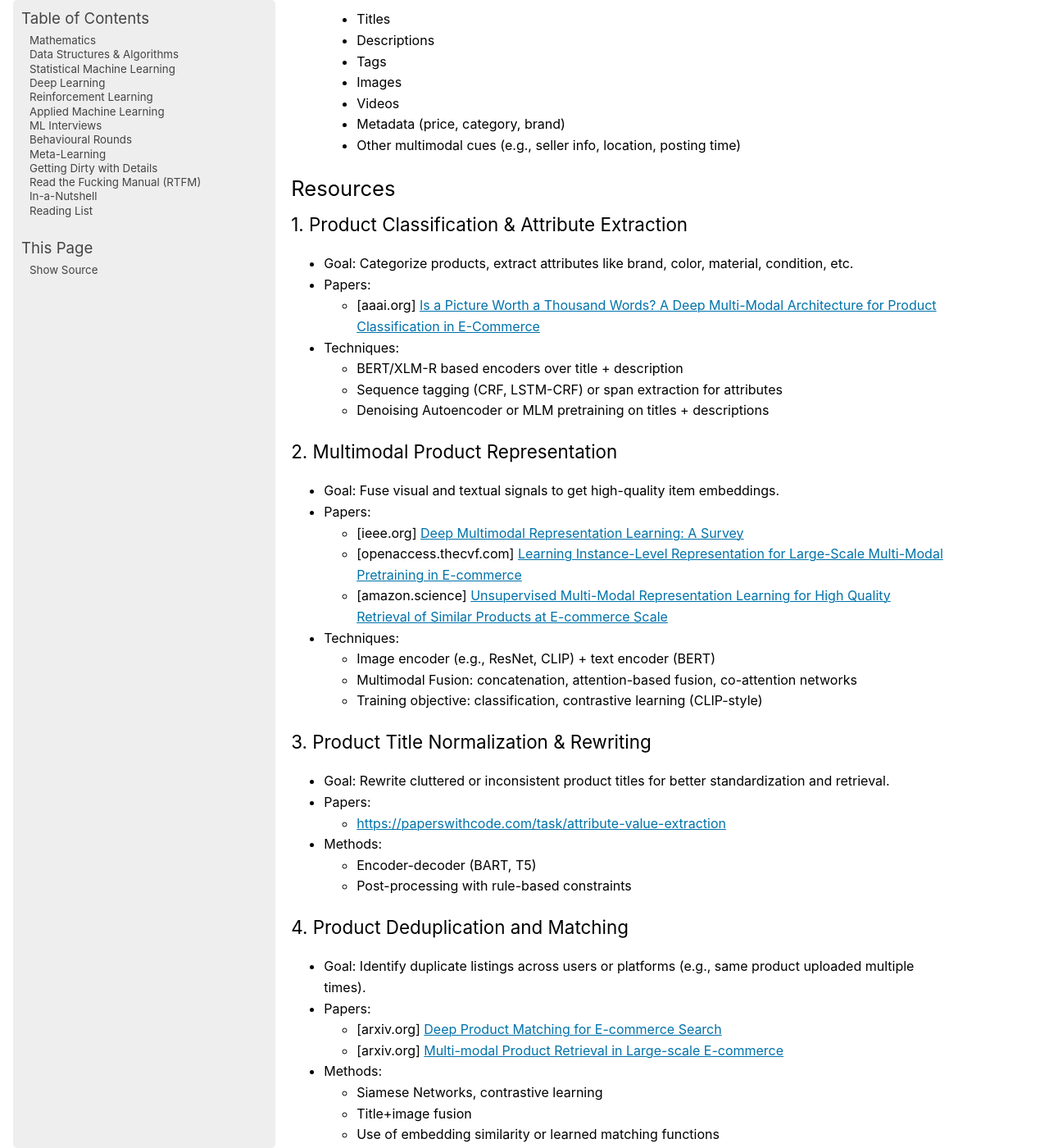
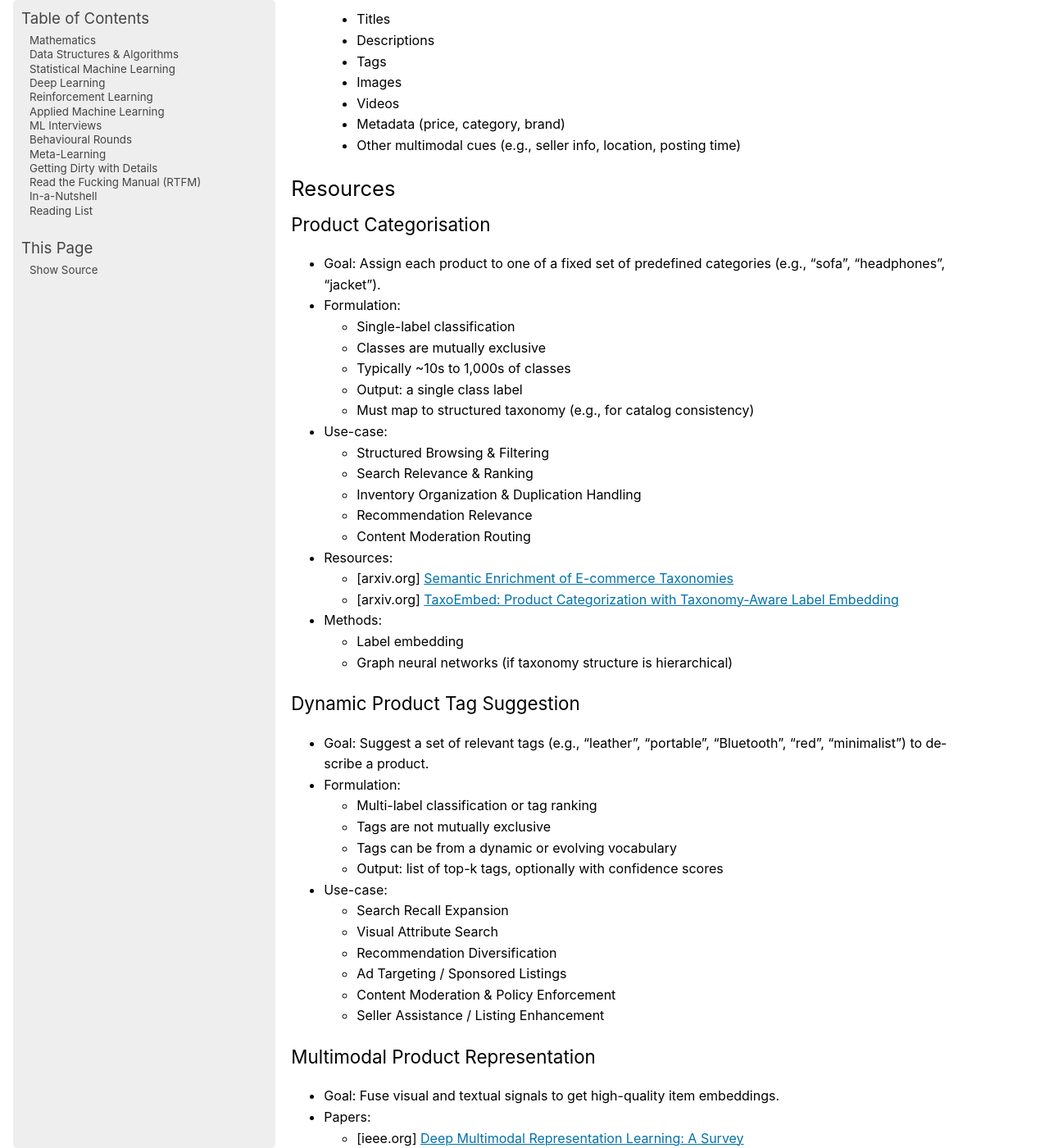
Before and after one commit to uselesstechjunks/leetcode, a Sphinx documentation site: the page built from docs/source/applied/methods/integrity/sdu.rst, in a window 1280 px wide and 1400 px high, scrolled down 1686 px. Shown: the whole window at 82% size. Built offline with Sphinx 7.4.7, drawn with Linux system fonts in a browser that asks for light colours; pages that are not in the unit, such as notebooks, are missing from menus; some of the changed text lies outside the part shown.

Commit message:
Update sdu.rst

```diff
--- a/docs/source/applied/methods/integrity/sdu.rst
+++ b/docs/source/applied/methods/integrity/sdu.rst
@@ -61,19 +61,51 @@ It involves extracting structured meaning from unstructured or semi-structured d
 **************************************************************************
 Resources
 **************************************************************************
-1. Product Classification & Attribute Extraction
+Product Categorisation
 ==========================================================================
-- Goal: Categorize products, extract attributes like brand, color, material, condition, etc.
-- Papers:
+- Goal: Assign each product to one of a fixed set of predefined categories (e.g., "sofa", "headphones", "jacket").
+- Formulation:
 
-	- [aaai.org] `Is a Picture Worth a Thousand Words? A Deep Multi-Modal Architecture for Product Classification in E-Commerce <https://ojs.aaai.org/index.php/AAAI/article/download/11419/11278>`_
-- Techniques:
+	- Single-label classification
+	- Classes are mutually exclusive
+	- Typically ~10s to 1,000s of classes
+	- Output: a single class label
+	- Must map to structured taxonomy (e.g., for catalog consistency)
+- Use-case:
 
-	- BERT/XLM-R based encoders over title + description
-	- Sequence tagging (CRF, LSTM-CRF) or span extraction for attributes
-	- Denoising Autoencoder or MLM pretraining on titles + descriptions
+	- Structured Browsing & Filtering
+	- Search Relevance & Ranking
+	- Inventory Organization & Duplication Handling
+	- Recommendation Relevance
+	- Content Moderation Routing
+- Resources:
 
-2. Multimodal Product Representation
+	- [arxiv.org] `Semantic Enrichment of E-commerce Taxonomies <https://arxiv.org/abs/2102.05806>`_
+	- [arxiv.org] `TaxoEmbed: Product Categorization with Taxonomy-Aware Label Embedding <https://arxiv.org/abs/2010.12862>`_
+- Methods:
+
+	- Label embedding
+	- Graph neural networks (if taxonomy structure is hierarchical)
+
+Dynamic Product Tag Suggestion
+==========================================================================
+- Goal: Suggest a set of relevant tags (e.g., "leather", "portable", "Bluetooth", "red", "minimalist") to describe a product.
+- Formulation:
+
+	- Multi-label classification or tag ranking
+	- Tags are not mutually exclusive
+	- Tags can be from a dynamic or evolving vocabulary
+	- Output: list of top-k tags, optionally with confidence scores
+- Use-case:
+
+	- Search Recall Expansion
+	- Visual Attribute Search
+	- Recommendation Diversification
+	- Ad Targeting / Sponsored Listings
+	- Content Moderation & Policy Enforcement
+	- Seller Assistance / Listing Enhancement
+
+Multimodal Product Representation
 ==========================================================================
 - Goal: Fuse visual and textual signals to get high-quality item embeddings.
 - Papers:
@@ -87,7 +119,7 @@ Resources
 	- Multimodal Fusion: concatenation, attention-based fusion, co-attention networks
 	- Training objective: classification, contrastive learning (CLIP-style)
 
-3. Product Title Normalization & Rewriting
+Product Title Normalization & Rewriting
 ==========================================================================
 - Goal: Rewrite cluttered or inconsistent product titles for better standardization and retrieval.
 - Papers:
@@ -98,7 +130,7 @@ Resources
 	- Encoder-decoder (BART, T5)
 	- Post-processing with rule-based constraints
 
-4. Product Deduplication and Matching
+Product Deduplication and Matching
 ==========================================================================
 - Goal: Identify duplicate listings across users or platforms (e.g., same product uploaded multiple times).
 - Papers:
```
Also changed, not shown: other parts of docs/source/applied/methods/integrity/sdu.rst (+0 -12 lines).
